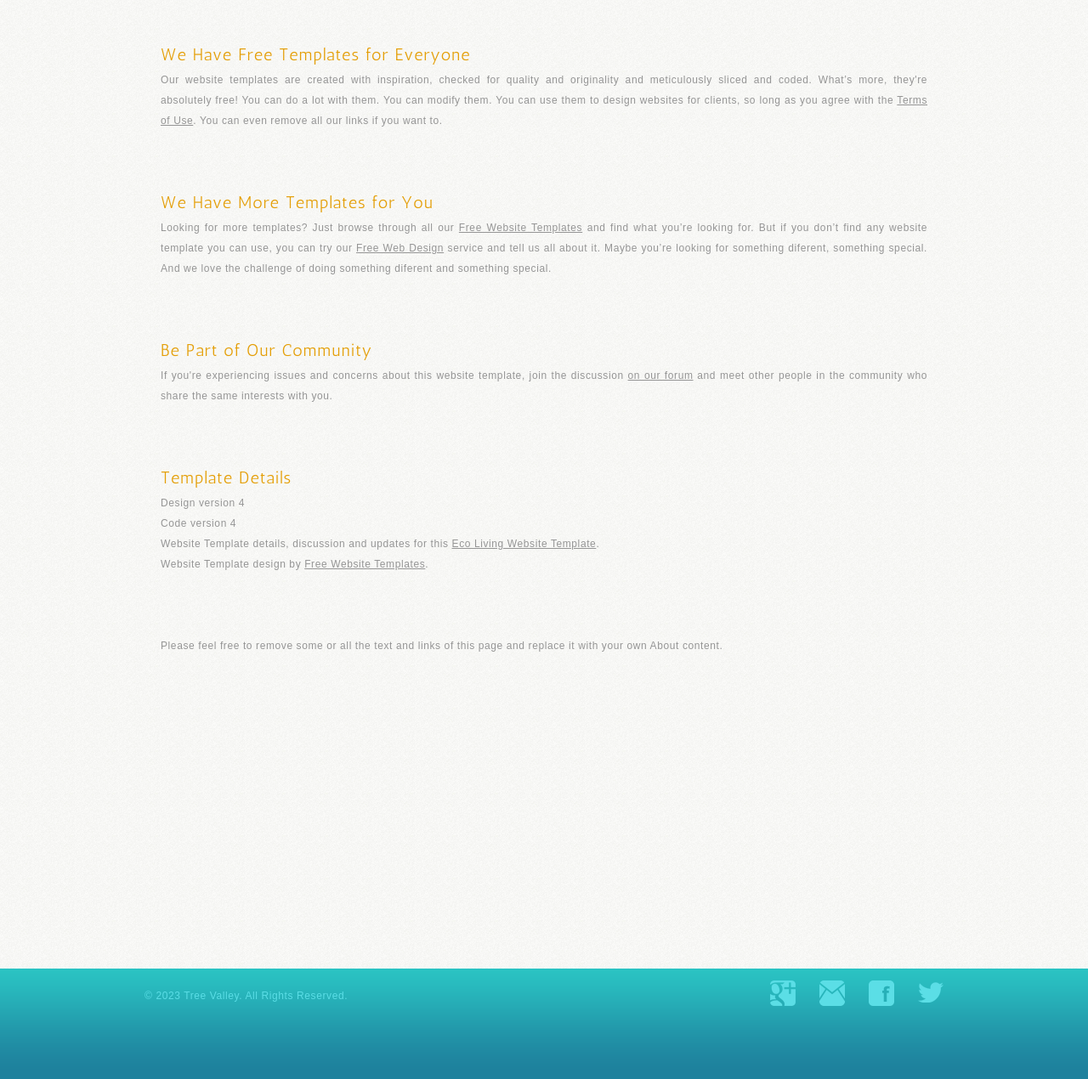
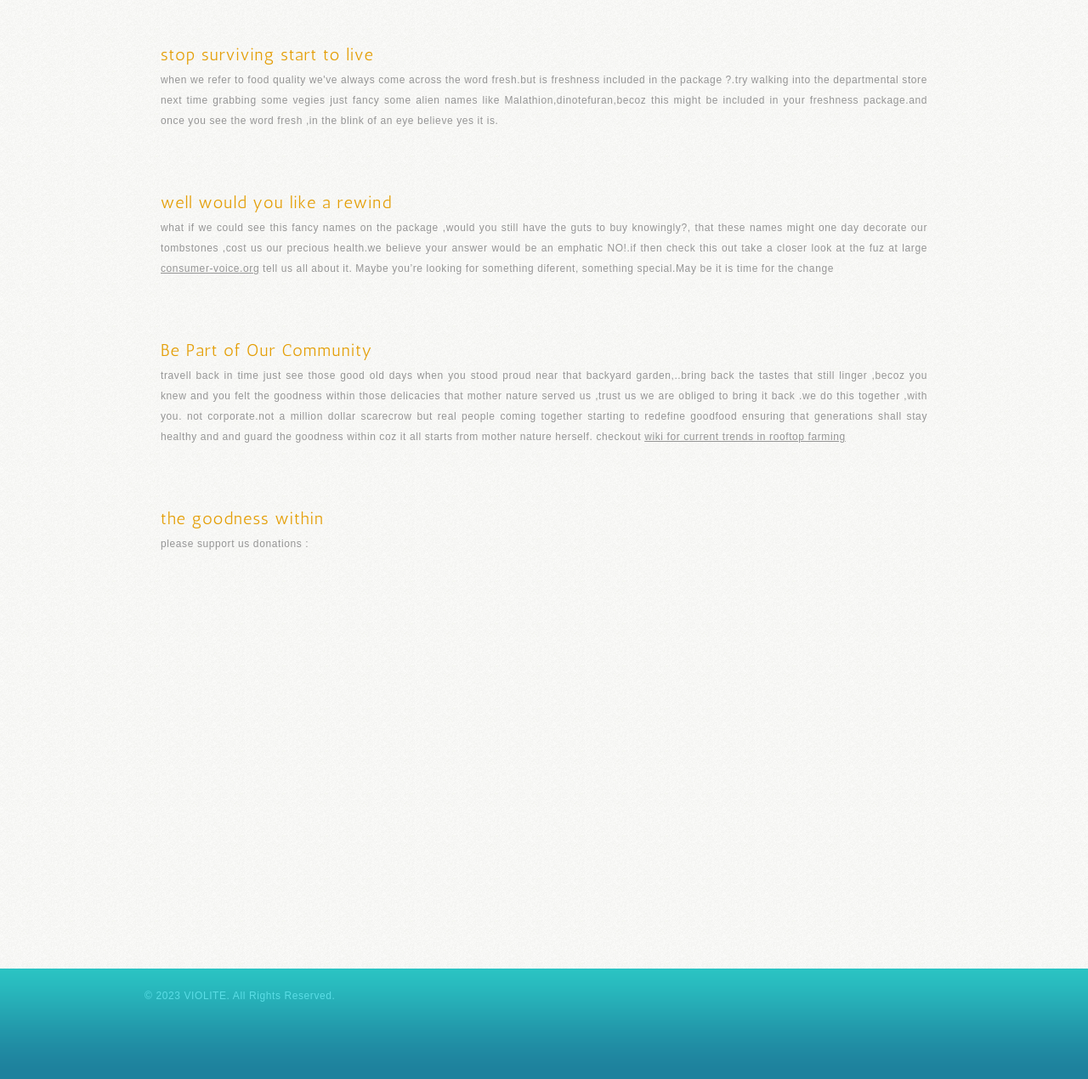
Before and after one commit to spacedisk/spacediskremote, a Django app: page /about.html in a window 1280 px wide. Shown: the part 130-1400 px from the top of the page at 85% size. Run offline with Django 3.2, Linux system fonts and the light colour scheme.

Commit message:
new images+html.

```diff
--- a/blogapp/templates/blogapp/about.html
+++ b/blogapp/templates/blogapp/about.html
@@ -4,7 +4,7 @@
 <html>
 <head>
 	<meta charset="UTF-8">
-	<title>About - Eco Living Website Template</title>
+	<title>ORGANIC FARMING</title>
 	<link rel="stylesheet" href="{% static 'css/style.css' %}" type="text/css">
 </head>
 <body>
@@ -31,34 +31,45 @@
 		</div>
 	</div>
 	<div id="body" class="about">
-		<h3>We Have Free Templates for Everyone</h3>
+		<h3>  stop surviving start to live</h3>
 		<p>
-			Our website templates are created with inspiration, checked for quality and originality and meticulously sliced and coded. What’s more, they're absolutely free! You can do a lot with them. You can modify them. You can use them to design websites for clients, so long as you agree with the <a href="http://www.freewebsitetemplates.com/about/terms">Terms of Use</a>. You can even remove all our links if you want to.
+			 when we refer to food quality we've always come across the word fresh.but is freshness
+			 included in the package ?.try walking into the departmental store next time
+			 grabbing  some vegies just fancy some alien names like Malathion,dinotefuran,becoz this
+			 might be included in your freshness package.and once you see the word fresh ,in the blink
+			 of an eye believe yes it is.
+
 		</p>
-		<h3>We Have More Templates for You</h3>
+		<h3>well would you like a rewind</h3>
 		<p>
-			Looking for more templates? Just browse through all our <a href="http://www.freewebsitetemplates.com/">Free Website Templates</a> and find what you’re looking for. But if you don’t find any website template you can use, you can try our <a href="http://www.freewebsitetemplates.com/freewebdesign/">Free Web Design</a> service and tell us all about it. Maybe you’re looking for something diferent, something special. And we love the challenge of doing something diferent and something special.
+			what if we could see this fancy names on the
+			 package ,would you still have the guts to buy knowingly?, that these names might one day decorate our tombstones ,cost us our precious health.we believe your answer would be an
+			 emphatic NO!.if then check this out take a closer look at the fuz at large
+			 <a href="http://consumer-voice.org/comparative-product-testing/Health-Care/Vegetables-Indias-poisoned-staple2010">consumer-voice.org</a> tell us all about it. Maybe you’re looking for something diferent, something special.May be it is time for the change
 		</p>
 		<h3>Be Part of Our Community</h3>
 		<p>
-			If you're experiencing issues and concerns about this website template, join the discussion <a href="http://www.freewebsitetemplates.com/forums/">on our forum</a> and meet other people in the community who share the same interests with you.
+			 travell back in time just see those good old days when you stood proud near
+			 that backyard garden,..bring back the tastes that still linger ,becoz you knew and you felt the goodness  within those delicacies that mother nature served us ,trust us we are obliged to bring it back .we do this together ,with you. not corporate.not a million dollar scarecrow but real people coming together starting to redefine goodfood ensuring that generations shall stay
+			 healthy and and guard the goodness within coz it all starts from mother nature herself. checkout <a href="https://en.wikipedia.org/wiki/Roof_garden">wiki for current trends in rooftop farming</a>
+
 		</p>
-		<h3>Template Details</h3>
+		<h3>the goodness within</h3>
+		<!--p>
+			Design version 4 <br> Code version 4 <br> Website Template details, discussion and updates for this <a href="http://www.freewebsitetemplates.com/discuss/ecoliving/">Eco Living Website Template
+		</p-->
 		<p>
-			Design version 4 <br> Code version 4 <br> Website Template details, discussion and updates for this <a href="http://www.freewebsitetemplates.com/discuss/ecoliving/">Eco Living Website Template</a>. <br> Website Template design by <a href="http://www.freewebsitetemplates.com/">Free Website Templates</a>.
-		</p>
-		<p>
-			Please feel free to remove some or all the text and links of this page and replace it with your own About content.
+			please support us donations :
 		</p>
 	</div>
 	<div id="footer">
 		<div>
 			<p>
-				&#169; 2023 Tree Valley. All Rights Reserved.
+				&#169; 2023 VIOLITE. All Rights Reserved.
 			</p>
-			<div class="connect">
+			<!--div class="connect">
 				<a href="http://freewebsitetemplates.com/go/googleplus/" id="googleplus">google+</a> <a href="http://www.freewebsitetemplates.com/misc/contact" id="contact">contact</a> <a href="http://freewebsitetemplates.com/go/facebook/" id="facebook">facebook</a> <a href="http://freewebsitetemplates.com/go/twitter/" id="twitter">twitter</a>
-			</div>
+			</div-->
 		</div>
 	</div>
 </body>
```
Also changed, not shown: blogapp/templates/blogapp/blog.html (+13 -13 lines), blogapp/templates/blogapp/contact.html (+12 -11 lines), blogapp/templates/blogapp/index.html (+17 -13 lines), blogapp/templates/blogapp/subdivisions.html (+12 -12 lines), blogapp/static/images/kayamura.png, blogapp/static/images/subdivision1.png, blogapp/static/images/subdivision2.png, blogapp/static/images/subdivision3.png.
